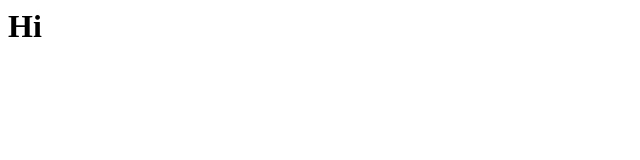
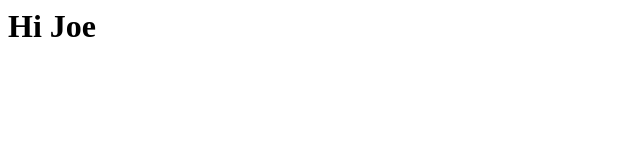
Before and after one commit to abeyazyi/delete1, a plain HTML site: page index.html in a window 1280 px wide. Shown: the full height of the page, 0-640 px from the left. Drawn offline with Linux system fonts and the light colour scheme.

Commit message:
Say hi to Joe

```diff
--- a/index.html
+++ b/index.html
@@ -1,5 +1,5 @@
 <html>
     <body>
-        <h1>Hi</h1>
+        <h1>Hi Joe</h1>
     </body>
 </html>
```
